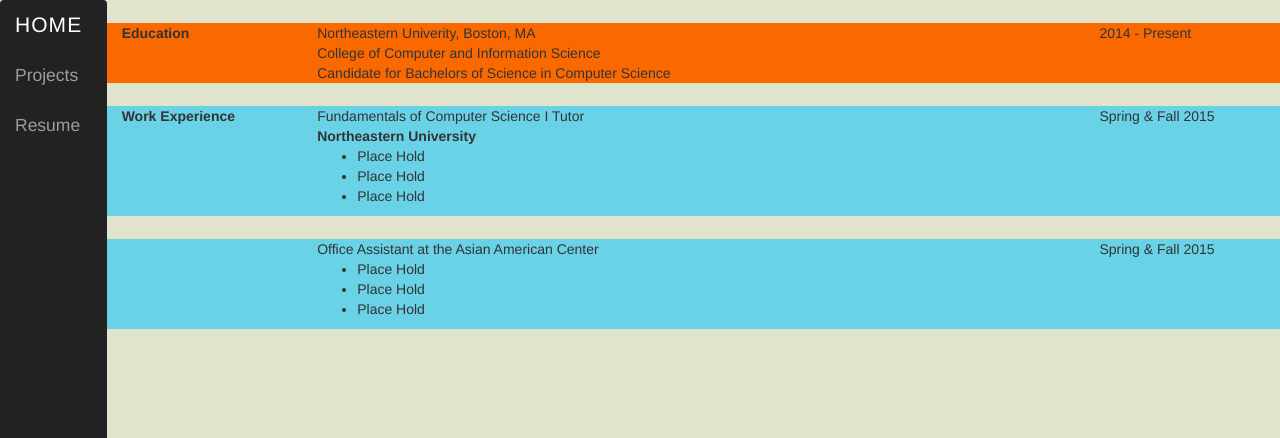
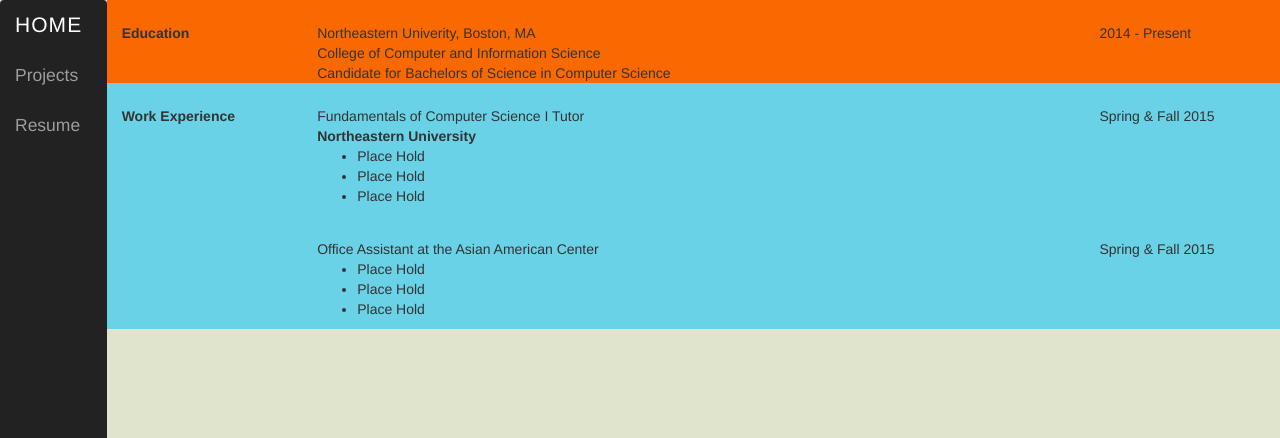
Before and after one commit to Guo-William/Personal-Website, a PHP site: page /pages/Resume.php in a window 1280 px wide. Shown: the top 438 px of the page. Run offline with PHP 8.4, Linux system fonts and the light colour scheme; some libraries are stand-ins or nearby versions.

Commit message:
does padding take color?

```diff
--- a/CSS/styling.css
+++ b/CSS/styling.css
@@ -161,7 +161,7 @@ p.project-description
 
 .row-top-buffer
 {
-  margin-top:2%;
+  padding-top:2%;
 }
 
 .education-color
```
